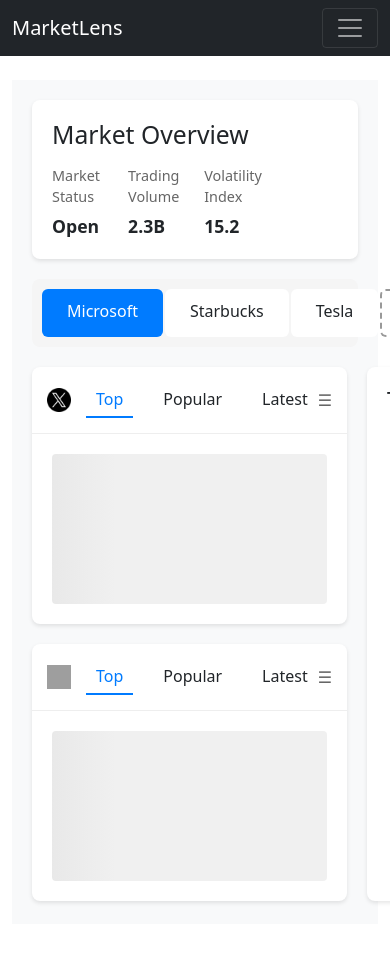
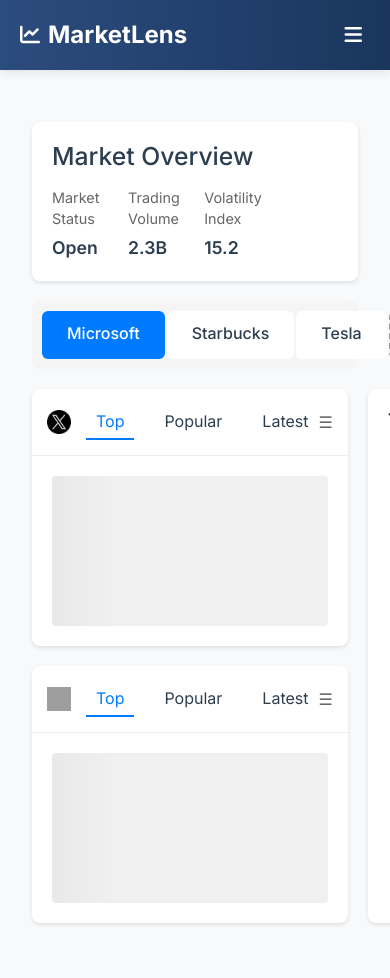
Before and after one commit to cdl96/Market-Lens, a Flask app: page /dashboard in a window 390 px wide; the page is wider, and only the part inside the window is pictured. Before the commit the page ends 905 px from the top of that part, so only its background shows below. Run offline with Flask 3, Linux system fonts and the light colour scheme; the visitor is signed in with stand-in values (Sample User, id 1); grey boxes are pictures that could not be loaded.

Commit message:
Update Styling

```diff
--- a/app/templates/base.html
+++ b/app/templates/base.html
@@ -9,28 +9,204 @@
     <title>MarketLens</title>
     <!-- Bootstrap CSS -->
     <link href="https://cdn.jsdelivr.net/npm/bootstrap@5.1.3/dist/css/bootstrap.min.css" rel="stylesheet">
+    <!-- Font Awesome -->
+    <link rel="stylesheet" href="https://cdnjs.cloudflare.com/ajax/libs/font-awesome/6.0.0/css/all.min.css">
+    <!-- Google Fonts -->
+    <link href="https://fonts.googleapis.com/css2?family=Inter:wght@400;500;600;700&display=swap" rel="stylesheet">
     <!-- Custom CSS -->
     <link rel="stylesheet" type="text/css" href="{{ url_for('static', filename='main.css') }}">
+
+    <style>
+        :root {
+            --primary-color: #2b4c7e;
+            --secondary-color: #1a365d;
+            --accent-color: #4a90e2;
+            --background-color: #f8f9fa;
+            --text-color: #2c3e50;
+            --navbar-height: 70px;
+        }
+
+        body {
+            font-family: 'Inter', sans-serif;
+            color: var(--text-color);
+            background-color: var(--background-color);
+            min-height: 100vh;
+            display: flex;
+            flex-direction: column;
+        }
+
+        .navbar {
+            height: var(--navbar-height);
+            background: linear-gradient(to right, var(--primary-color), var(--secondary-color)) !important;
+            box-shadow: 0 2px 10px rgba(0,0,0,0.1);
+            padding: 0.5rem 1rem;
+        }
+
+        .navbar-brand {
+            font-weight: 700;
+            font-size: 1.5rem;
+            color: white !important;
+            display: flex;
+            align-items: center;
+            gap: 0.5rem;
+        }
+
+        .navbar-brand i {
+            font-size: 1.25rem;
+        }
+
+        .nav-link {
+            color: rgba(255,255,255,0.9) !important;
+            font-weight: 500;
+            padding: 0.5rem 1rem;
+            transition: all 0.3s ease;
+            border-radius: 6px;
+            margin: 0 0.2rem;
+        }
+
+        .nav-link:hover {
+            color: white !important;
+            background-color: rgba(255,255,255,0.1);
+        }
+
+        .nav-link.active {
+            background-color: rgba(255,255,255,0.2);
+            color: white !important;
+        }
+
+        main {
+            flex: 1;
+            padding: 2rem 0;
+        }
+
+        .alert {
+            border-radius: 8px;
+            border: none;
+            box-shadow: 0 2px 8px rgba(0,0,0,0.05);
+            margin-bottom: 1.5rem;
+            padding: 1rem 1.25rem;
+            display: flex;
+            align-items: center;
+            gap: 0.75rem;
+        }
+
+        .alert:before {
+            font-family: "Font Awesome 6 Free";
+            font-weight: 900;
+        }
+
+        .alert-success {
+            background-color: #d4edda;
+            color: #155724;
+        }
+
+        .alert-success:before {
+            content: "\f00c";
+            color: #28a745;
+        }
+
+        .alert-danger {
+            background-color: #f8d7da;
+            color: #721c24;
+        }
+
+        .alert-danger:before {
+            content: "\f071";
+            color: #dc3545;
+        }
+
+        .alert-info {
+            background-color: #d1ecf1;
+            color: #0c5460;
+        }
+
+        .alert-info:before {
+            content: "\f129";
+            color: #17a2b8;
+        }
+
+        .alert-warning {
+            background-color: #fff3cd;
+            color: #856404;
+        }
+
+        .alert-warning:before {
+            content: "\f06a";
+            color: #ffc107;
+        }
+
+        /* Responsive Navigation */
+        .navbar-toggler {
+            border: none;
+            padding: 0.5rem;
+        }
+
+        .navbar-toggler:focus {
+            box-shadow: none;
+        }
+
+        .navbar-toggler-icon {
+            width: 1.5em;
+            height: 1.5em;
+        }
+
+        @media (max-width: 767.98px) {
+            .navbar {
+                padding: 0.5rem;
+            }
+
+            .navbar-collapse {
+                background: linear-gradient(to bottom, var(--primary-color), var(--secondary-color));
+                border-radius: 8px;
+                margin-top: 0.5rem;
+                padding: 0.5rem;
+            }
+
+            .nav-link {
+                padding: 0.75rem 1rem;
+            }
+        }
+
+        /* Custom Container Width */
+        @media (min-width: 1400px) {
+            .container {
+                max-width: 1320px;
+            }
+        }
+    </style>
 </head>
 <body>
     <header class="site-header">
-        <nav class="navbar navbar-expand-md navbar-dark bg-dark">
+        <nav class="navbar navbar-expand-md">
             <div class="container">
-                <a class="navbar-brand" href="{{ url_for('main.home') }}">MarketLens</a>
+                <a class="navbar-brand" href="{{ url_for('main.home') }}">
+                    <i class="fas fa-chart-line"></i>
+                    MarketLens
+                </a>
                 <button class="navbar-toggler" type="button" data-bs-toggle="collapse" data-bs-target="#navbarToggle">
-                    <span class="navbar-toggler-icon"></span>
+                    <i class="fas fa-bars" style="color: white;"></i>
                 </button>
                 <div class="collapse navbar-collapse" id="navbarToggle">
                     <div class="navbar-nav me-auto">
-                        <a class="nav-item nav-link" href="{{ url_for('main.home') }}">Home</a>
+                        <a class="nav-item nav-link {{ 'active' if request.endpoint == 'main.home' }}" href="{{ url_for('main.home') }}">
+                            <i class="fas fa-home me-1"></i> Home
+                        </a>
                     </div>
                     <div class="navbar-nav">
                         {% if current_user.is_authenticated %}
-                            <a class="nav-item nav-link" href="{{ url_for('main.profile') }}">Profile</a>
-                            <a class="nav-item nav-link" href="{{ url_for('auth.logout') }}">Logout</a>
+                            <a class="nav-item nav-link {{ 'active' if request.endpoint == 'main.profile' }}" href="{{ url_for('main.profile') }}">
+                                <i class="fas fa-user me-1"></i> Profile
+                            </a>
+                            <a class="nav-item nav-link" href="{{ url_for('auth.logout') }}">
+                                <i class="fas fa-sign-out-alt me-1"></i> Logout
+                            </a>
                         {% else %}
-                            <a class="nav-item nav-link" href="{{ url_for('auth.login') }}">Login</a>
-                            <a class="nav-item nav-link" href="{{ url_for('auth.register') }}">Register</a>
+                            <a class="nav-item nav-link {{ 'active' if request.endpoint == 'auth.login' }}" href="{{ url_for('auth.login') }}">
+                                <i class="fas fa-sign-in-alt me-1"></i> Login
+                            </a>
+                            <a class="nav-item nav-link {{ 'active' if request.endpoint == 'auth.register' }}" href="{{ url_for('auth.register') }}">
+                                <i class="fas fa-user-plus me-1"></i> Register
+                            </a>
                         {% endif %}
                     </div>
                 </div>
@@ -38,19 +214,22 @@
         </nav>
     </header>
 
-    <main role="main" class="container mt-4">
+    <main role="main">
+        <div class="container">
             <div class="row">
                 <div class="col-md-12">
                     {% with messages = get_flashed_messages(with_categories=true) %}
                         {% if messages %}
                             {% for category, message in messages %}
-                            <div class="alert alert-{{ category }}">
+                                <div class="alert alert-{{ category }} alert-dismissible fade show" role="alert">
                                     {{ message }}
+                                    <button type="button" class="btn-close" data-bs-dismiss="alert" aria-label="Close"></button>
                                 </div>
                             {% endfor %}
                         {% endif %}
                     {% endwith %}
                     {% block content %}{% endblock %}
+                </div>
             </div>
         </div>
     </main>
```
Lines whose indentation alone changed are shown as unchanged.
